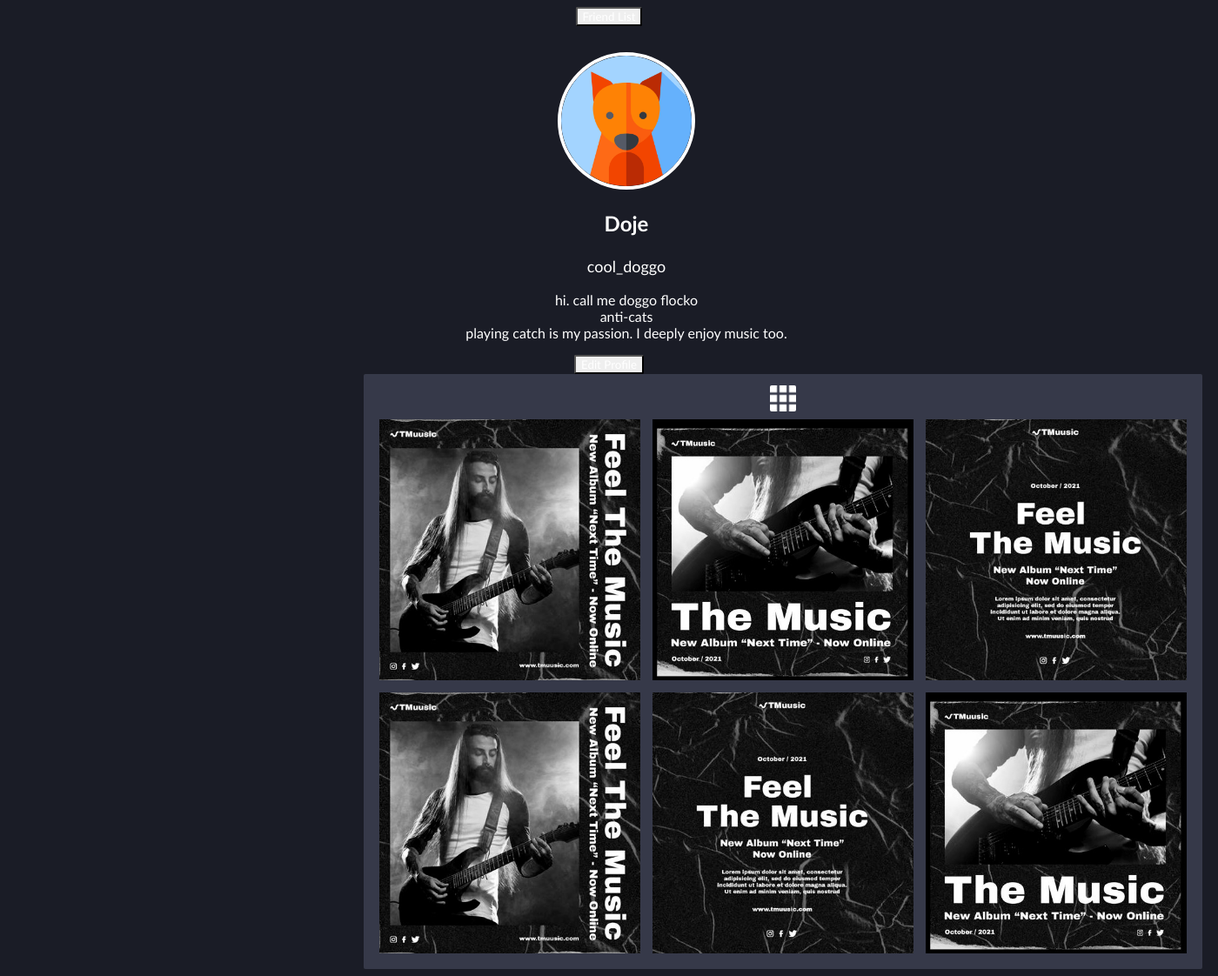
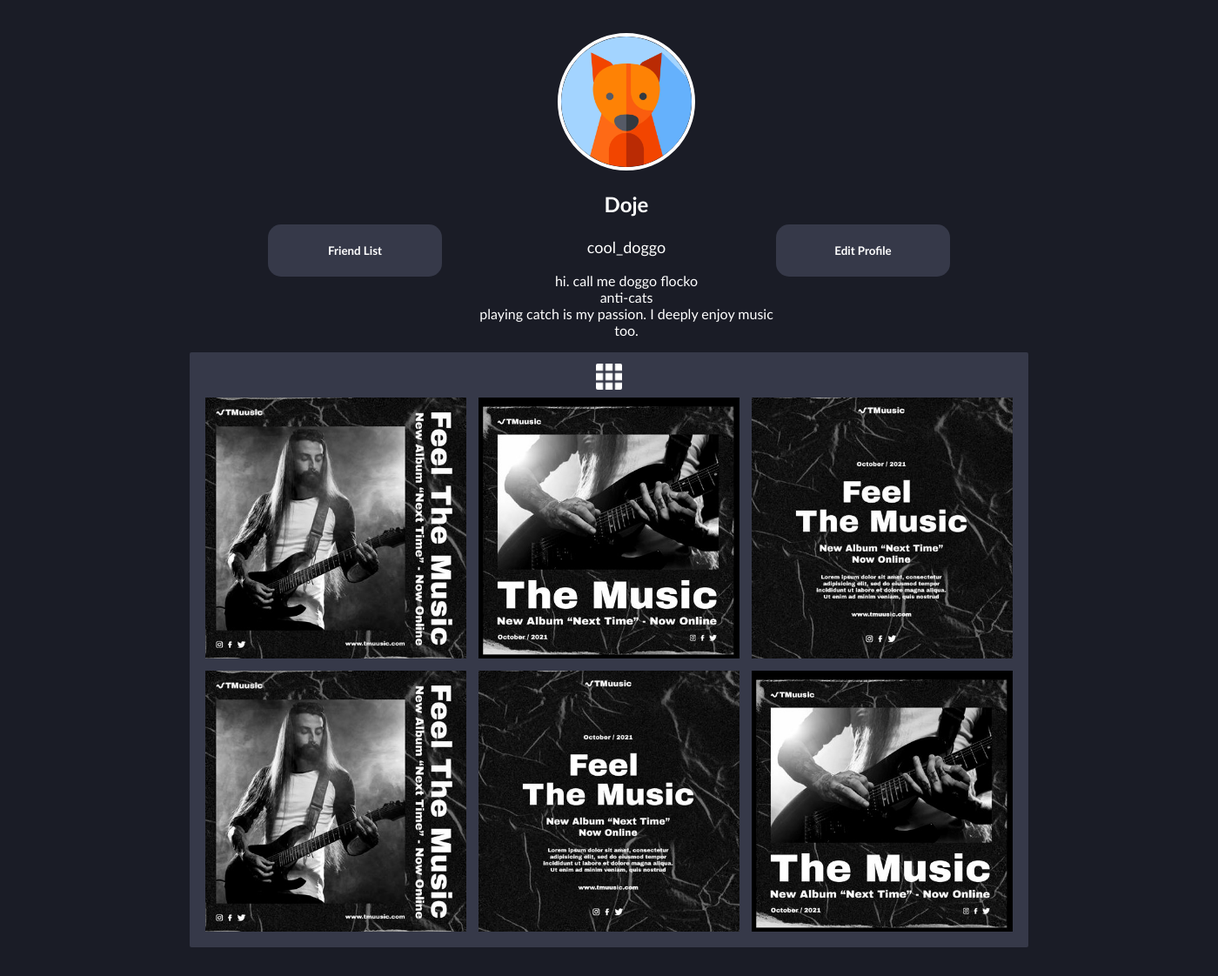
Before and after one commit to shehabadel/Instagram-Clone-IPP, a PHP site: page /pages/profile/Profile.html in a window 1400 px wide. Shown: the whole page at 87% size. After the commit the page ends 1089 px from the top, so only its background shows below. Run offline with PHP 8.4, Linux system fonts and the light colour scheme.

Commit message:
applied styling for buttons and fixed alignment

```diff
--- a/pages/profile/Profile.css
+++ b/pages/profile/Profile.css
@@ -1,6 +1,5 @@
 @import "index.css";
 * {
-
     border-radius: 2px;
     font-family: 'Trebuchet MS', sans-serif;
     color: #FFFFFF;
@@ -14,12 +13,9 @@ body {
 
 #posts_table{
     background-color: var(--main-post-inner);
-    align-items: center;
-    align-self: center;
     padding: 10px;
     border:#FFFFFF ;
     border: "4";
-    margin-left: 400px;
 
 }
 
@@ -36,12 +32,17 @@ body {
     align-self: center;
 }
 
+.header_section{
+    display: flex;
+    flex-direction: row;
+    text-align: center;
+}
+
 .profile_details{
 margin-top: 30px;
 margin-left: 40px;
 font-family:'Segoe UI', Tahoma, Geneva, Verdana, sans-serif;
 color:var(--main-text-color);
-
 }
 
 .username{
@@ -66,6 +67,46 @@ font-weight: bold;
     border-style: solid;
     border-width: 4px;
     border-color: #FFFFFF;
+}
+
+.editprofile{
+    height: 60px;
+    width: 200px;
+    text-align: center;
+    text-decoration: none;
+   background-color: var(--main-post-inner);
+    transition: 0.25s linear;
+    padding: 20px 40px;
+
+    border-radius: 15px;
+    border: #FFFFFF;
+    font-weight: bold;
+
+    margin-right: 300px;
+    margin-top: 250px;
 
 
 }
+.friendlist{
+    height: 60px;
+    width: 200px;
+    text-align: center;
+    align-items: center;
+    text-decoration: none;
+    background-color: var(--main-post-inner);
+    transition: 0.25s linear;
+    padding: 20px 40px;
+    border-radius: 15px;
+    border: #FFFFFF;
+    font-weight: bold;
+    margin-left: 300px;
+    margin-top: 250px;
+
+}
+.friendlist:hover{
+    background: var(--main-button-hover);
+}
+
+.editprofile:hover{
+    background: var(--main-button-hover);
+}
```
